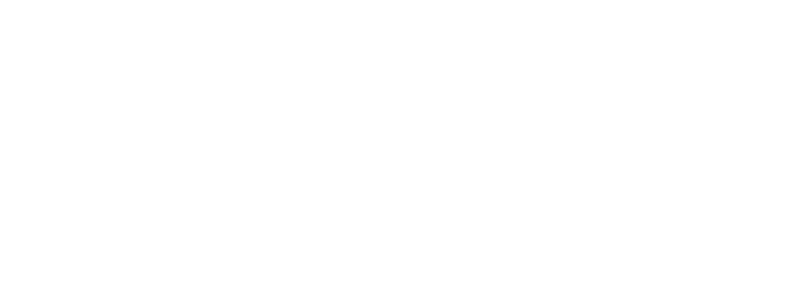
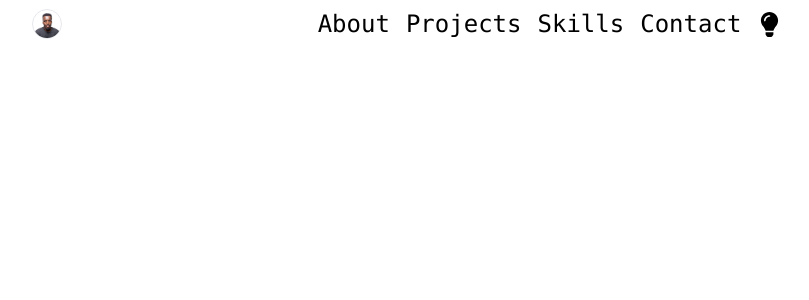
Before and after one commit to Solomon-Gachure/gitahi, a React (Create React App) app: page / in a window 1280 px wide. Shown: the top 300 px of the page, without its empty margins (233-1042 px from the left). Built offline with nearby package versions, Linux system fonts and the light colour scheme.

Commit message:
Created the navbar and slight changes to it as well

```diff
--- a/public/index.html
+++ b/public/index.html
@@ -2,7 +2,7 @@
 <html lang="en">
   <head>
     <meta charset="utf-8" />
-    <link rel="icon" href="%PUBLIC_URL%/favicon.ico" />
+    <link rel="icon" href="https://img.freepik.com/premium-photo/ai-generated-illustrations-icons_818056-4390.jpg?uid=R114683630&ga=GA1.2.134876288.1693412887&semt=ais_ai_generated" />
     <meta name="viewport" content="width=device-width, initial-scale=1" />
     <meta name="theme-color" content="#000000" />
     <meta
--- a/src/App.js
+++ b/src/App.js
@@ -1,10 +1,10 @@
-
+import Navbar from "./component/navbar";
 
 
 function App() {
   return (
-    <div className="App">
-
+    <div>
+      <Navbar/>
     </div>
   );
 }
--- /dev/null
+++ b/src/component/navbar.js
@@ -0,0 +1,69 @@
+import React, { useState }  from 'react'
+import logo from '../assets/picha.png'
+import { FaLightbulb } from "react-icons/fa";
+import { MdMenu, MdClose } from "react-icons/md";
+
+const Navbar = () => {
+  const [lightmode, setLightmode]=useState(false)
+  const [menu, setMenu]=useState(false)
+  const handleMenu=()=>{
+      setMenu(!menu)
+    }
+    const handleClose=()=>{
+      setMenu(false)
+    }
+    const handleClick=()=>{
+      handleClose()
+    }
+
+    const switchLight=()=>{
+      setLightmode(!lightmode)
+    }
+
+  return (
+    <div className='font-mono'>
+        <div className='flex justify-between md:justify-center gap-20 md:gap-64 items-center p-2 z-50 bg-opacity-60 backdrop-blur-lg backdrop-filter:blur(8px) bg-clip-padding'>
+            {/**logo */}
+            <div className='border h-[30px] rounded-full w-[30px]'>
+<img className='w-full h-full rounded-full'
+ src={logo}
+  alt="Solomon." />
+            </div>
+            {/**links to various pages */}
+            <div>
+                <ul className='hidden md:flex items-center gap-4 text-2xl'>
+                    <li className='cursor-pointer'>About</li>
+                    <li className='cursor-pointer'>Projects</li>
+                    <li className='cursor-pointer'>Skills</li>
+                    <li className='cursor-pointer'>Contact</li>
+                    <FaLightbulb onClick={switchLight} size={25} className='cursor-pointer' />
+                </ul>
+            </div>
+            {/**lightmode logo */}
+            <div className='flex items-center md:hidden gap-2'>
+            <FaLightbulb onClick={switchLight} size={25} className='flex md:hidden cursor-pointer' />
+            <MdMenu onClick={handleMenu} size={25} className='flex md:hidden' />
+            </div>
+        </div>
+        {
+      menu &&
+      <div className='w-full h-screen'>
+        <div className='h-screen w-full '>
+
+                  <ul className='flex flex-col top-0 pt-16 p-8 text-4xl text-gray-300 bg-transparent/40 fixed z-50 inset-0 ease-in-out h-full w-full backdrop-blur-lg backdrop-filter:blur(8px) gap-4 transition duration-100'>
+                  <div className=' ml-auto'>
+                    <MdClose onClick={handleClose} className='cursor-pointer z-50 font-bold animate-bounce' size={35}/>
+                  </div>
+                  <li className='cursor-pointer'>About</li>
+                    <li className='cursor-pointer'>Projects</li>
+                    <li className='cursor-pointer'>Skills</li>
+                    <li className='cursor-pointer'>Contact</li>
+                </ul>
+            </div>
+      </div>
+    }
+    </div>
+  )
+}
+
+export default Navbar
--- a/tailwind.config.js
+++ b/tailwind.config.js
@@ -4,7 +4,13 @@
     "./src/**/*.{js,jsx,ts,tsx}",
   ],
   theme: {
-    extend: {},
+    extend: {
+      fontFamily: {
+        mono: ['ui-monospace', 'SFMono-Regular', 'Menlo', 'Monaco', 'Consolas', '"Liberation Mono"', '"Courier New"', 'monospace'],
+        roboto: ['Roboto', 'sans-serif'],
+      arial: ['Arial', 'sans-serif'],
+      },
+    },
   },
   plugins: [],
 }
```
Also changed, not shown: src/assets/picha.png (added), src/assets/profilepic.jpeg (added).
